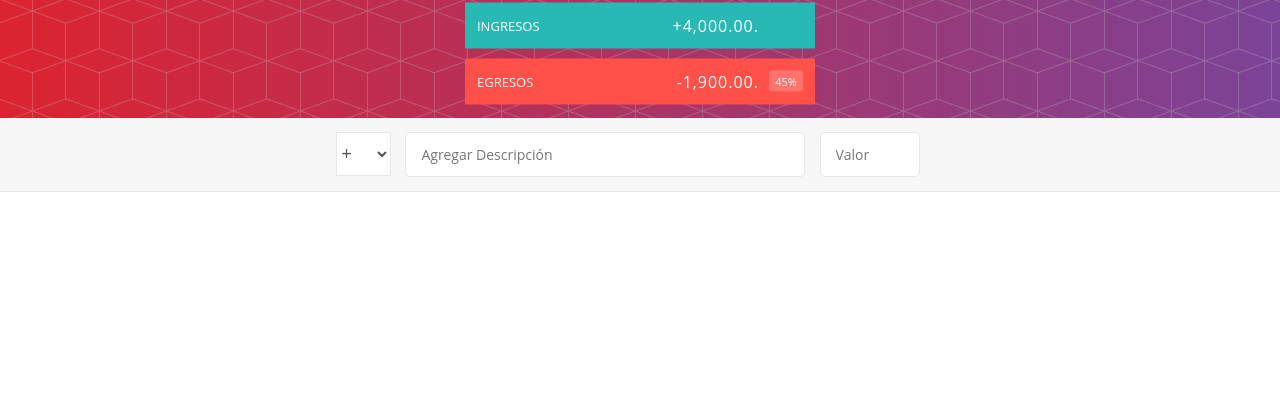
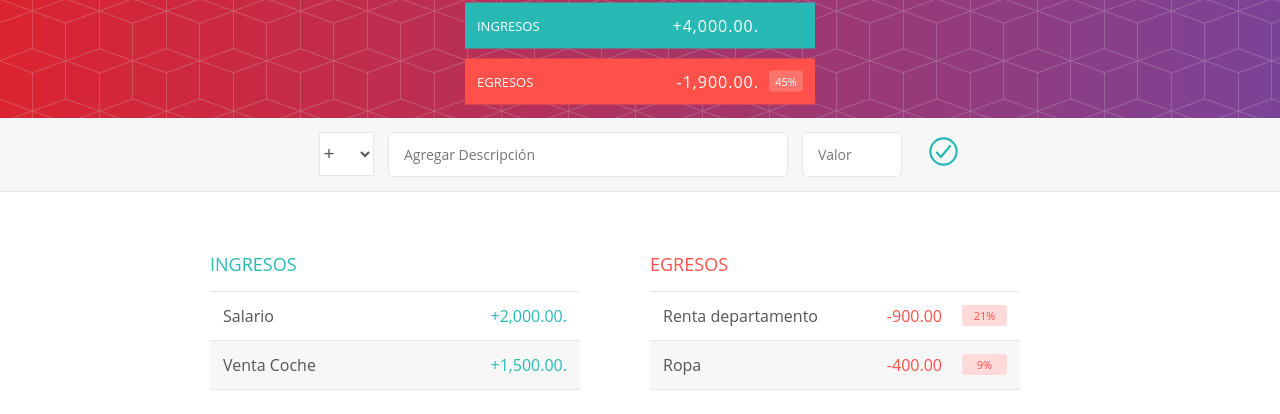
Before and after one commit to Asot440/Proyecto_App_Presupuesto, a plain HTML site: page index.html in a window 1280 px wide. Shown: the part 202-616 px from the top of the page. Drawn offline with nearby package versions, Linux system fonts and the light colour scheme.

Commit message:
Se termina formulario, egresos en Index

```diff
--- a/index.html
+++ b/index.html
@@ -5,7 +5,9 @@
     <meta name="viewport" content="width=device-width, initial-scale=1.0">
     <title>Presupuesto</title>
     <link rel="stylesheet" href="css/estilos.css">
-    <script src=""></script>
+    <script type="module" src="https://unpkg.com/ionicons@7.1.0/dist/ionicons/ionicons.esm.js"></script>
+    <script nomodule src="https://unpkg.com/ionicons@7.1.0/dist/ionicons/ionicons.js"></script>
+
 </head>
 <body>
     <header>
@@ -55,11 +57,81 @@
                     <option value="egreso">-</option>
                 </select>
                 <input class="agregar_descripcion" type="text" placeholder="Agregar Descripción" id="descripcion">
-                <input class="agregar_valor" type="number" placeholder="Valor" step="any">
-                <button class="agregar_btn"></button>
+                <input class="agregar_valor" type="number" placeholder="Valor" value="valor" step="any">
+                <button class="agregar_btn"><ion-icon name="checkmark-circle-outline"></ion-icon></button>
             </div>
         </div>
     </form>
-<script type="module" src="https://unpkg.com/ionicons@5.4.0/dist/ionicons/ionicons.esm.js."></script>
+
+    <div class="contenedor limpiarEstilos">
+        <div class="ingreso">
+            <h2 class="ingreso_titulo">Ingresos</h2>
+            <div id="lista-ingresos">
+                <div class="elemento limpiarEstilos">
+                    <div class="elemento_descripcion">
+                        Salario
+                    </div>
+                    <div class="derecha limpiarEstilos">
+                        <div class="elemento_valor">
+                            +2,000.00.
+                        </div>
+                        <div class="elemento_eliminar">
+                            <button class="elemento_eliminar--btn"> <ion-icon name="close-circle-outline"></ion-icon></button>
+                        </div>
+                    </div>
+                </div>
+                <div class="elemento limpiarEstilos">
+                    <div class="elemento_descripcion">
+                        Venta Coche
+                    </div>
+                    <div class="derecha limpiarEstilos">
+                        <div class="elemento_valor">
+                            +1,500.00.
+                        </div>
+                        <div class="elemento_eliminar">
+                            <button class="elemento_eliminar--btn"><ion-icon name="close-circle-outline"></ion-icon></button>
+                        </div>
+                    </div>
+                </div>
+            </div>
+        </div>
+        <div class="egreso">
+            <h2 class="egreso_titulo">Egresos</h2>
+            <div id="lista-egresos">
+                <div class="elemento limpiarEstilos">
+                    <div class="elemento_descripcion">
+                        Renta departamento
+                    </div>
+                    <div class="derecha limpiarEstilos">
+                        <div class="elemento_valor">
+                            -900.00
+                        </div>
+                        <div class="elemento_porcentaje">
+                            21%
+                        </div>
+                        <div class="elemento_eliminar">
+                            <button class="elemento_eliminar--btn"><ion-icon name="close-circle-outline"></ion-icon></button>
+                        </div>
+                    </div>
+                </div>
+                <div class="elemento limpiarEstilos">
+                    <div class="elemento_descripcion">
+                        Ropa
+                    </div>
+                    <div class="derecha limpiarEstilos">
+                        <div class="elemento_valor">
+                            -400.00
+                        </div>
+                        <div class="elemento_porcentaje">
+                            9%
+                        </div>
+                        <div class="elemento_eliminar">
+                            <button class="elemento_eliminar--btn"><ion-icon name="close-circle-outline"></ion-icon></button>
+                        </div>
+                    </div>
+                </div>
+            </div>
+        </div>
+    </div>
 </body>
 </html>
```
